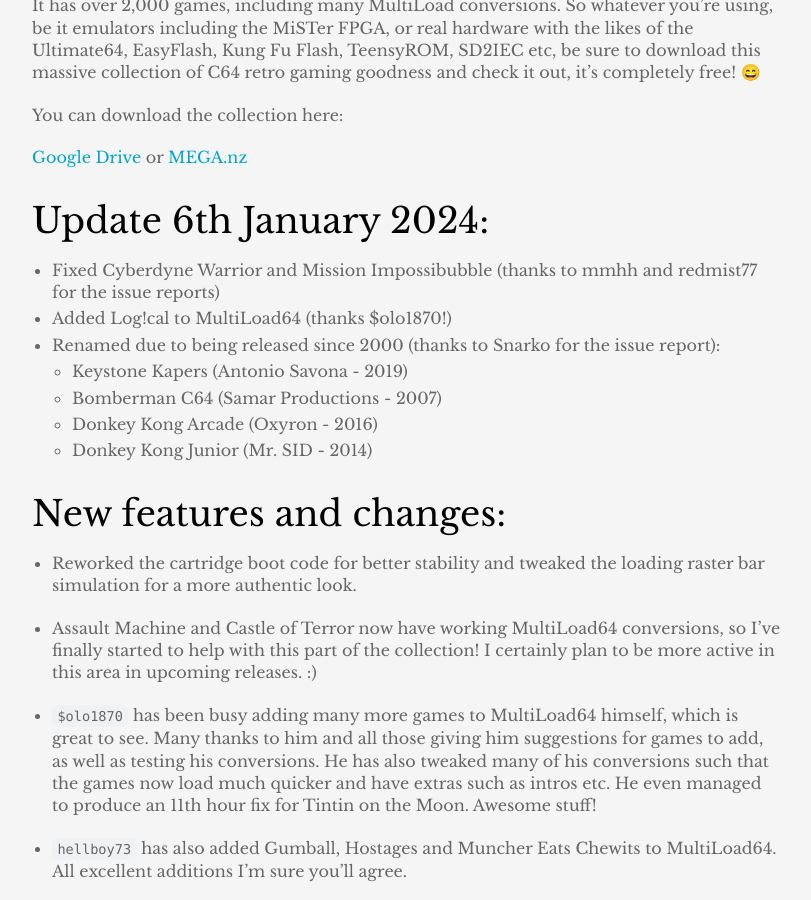
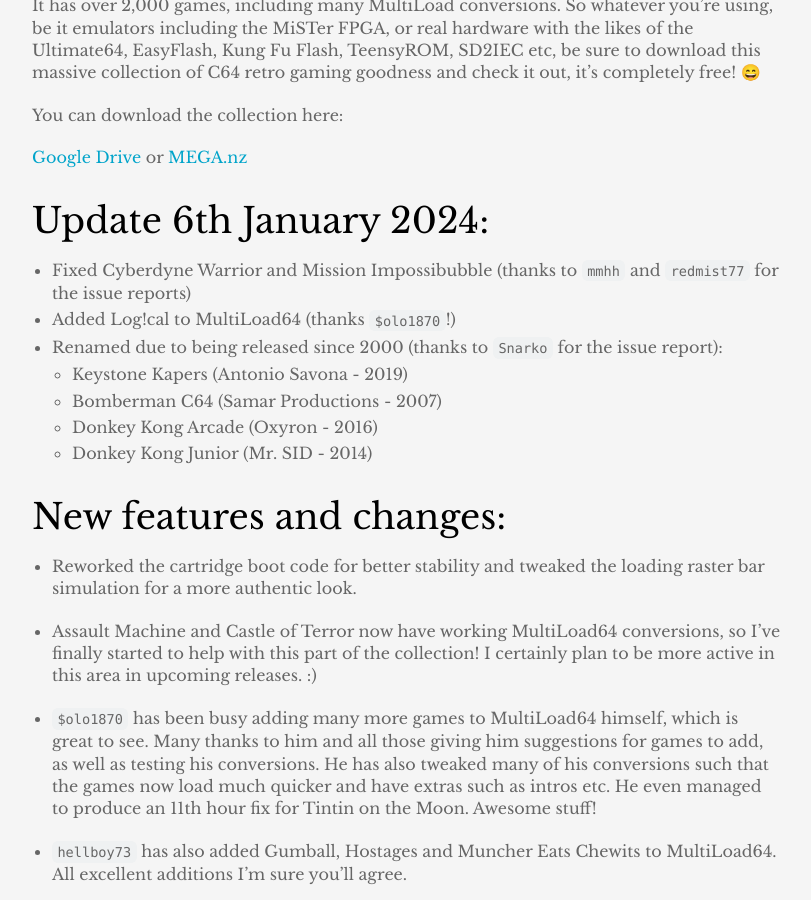
Before and after one commit to oneload64/oneload64.github.io, a Jekyll site: the page built from _posts/2024-01-06-v5.md, in a window 1280 px wide and 900 px high, scrolled down 385 px. Shown: the whole window, without its empty margins (233-1044 px from the left). Built offline with Jekyll 4.4.1, drawn with Linux system fonts in a browser that asks for light colours.

Commit message:
Typography

```diff
--- a/_posts/2024-01-06-v5.md
+++ b/_posts/2024-01-06-v5.md
@@ -13,9 +13,9 @@
 
 ## Update 6th January 2024:
 
-* Fixed Cyberdyne Warrior and Mission Impossibubble (thanks to mmhh and redmist77 for the issue reports)
-* Added Log!cal to MultiLoad64 (thanks $olo1870!)
-* Renamed due to being released since 2000 (thanks to Snarko for the issue report):
+* Fixed Cyberdyne Warrior and Mission Impossibubble (thanks to `mmhh` and `redmist77` for the issue reports)
+* Added Log!cal to MultiLoad64 (thanks `$olo1870`!)
+* Renamed due to being released since 2000 (thanks to `Snarko` for the issue report):
   * Keystone Kapers (Antonio Savona - 2019)
   * Bomberman C64 (Samar Productions - 2007)
   * Donkey Kong Arcade (Oxyron - 2016)
```
